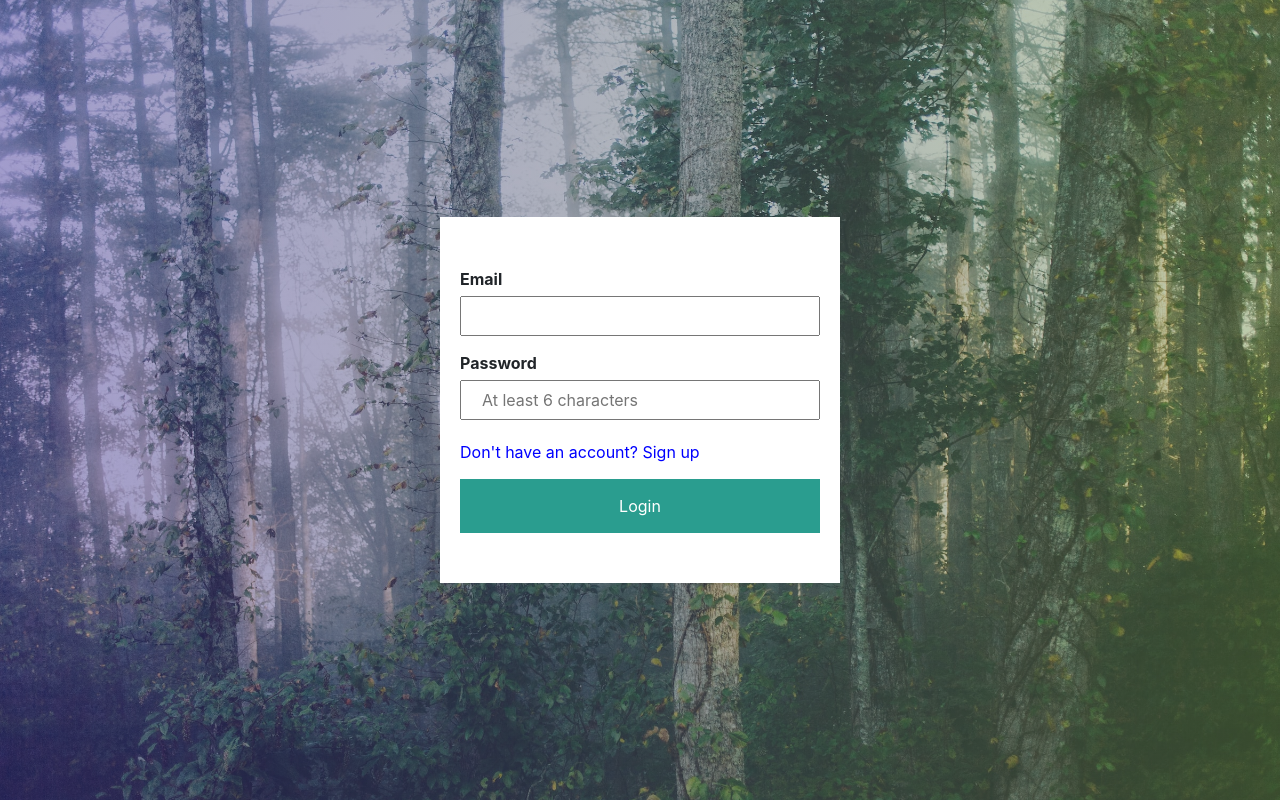
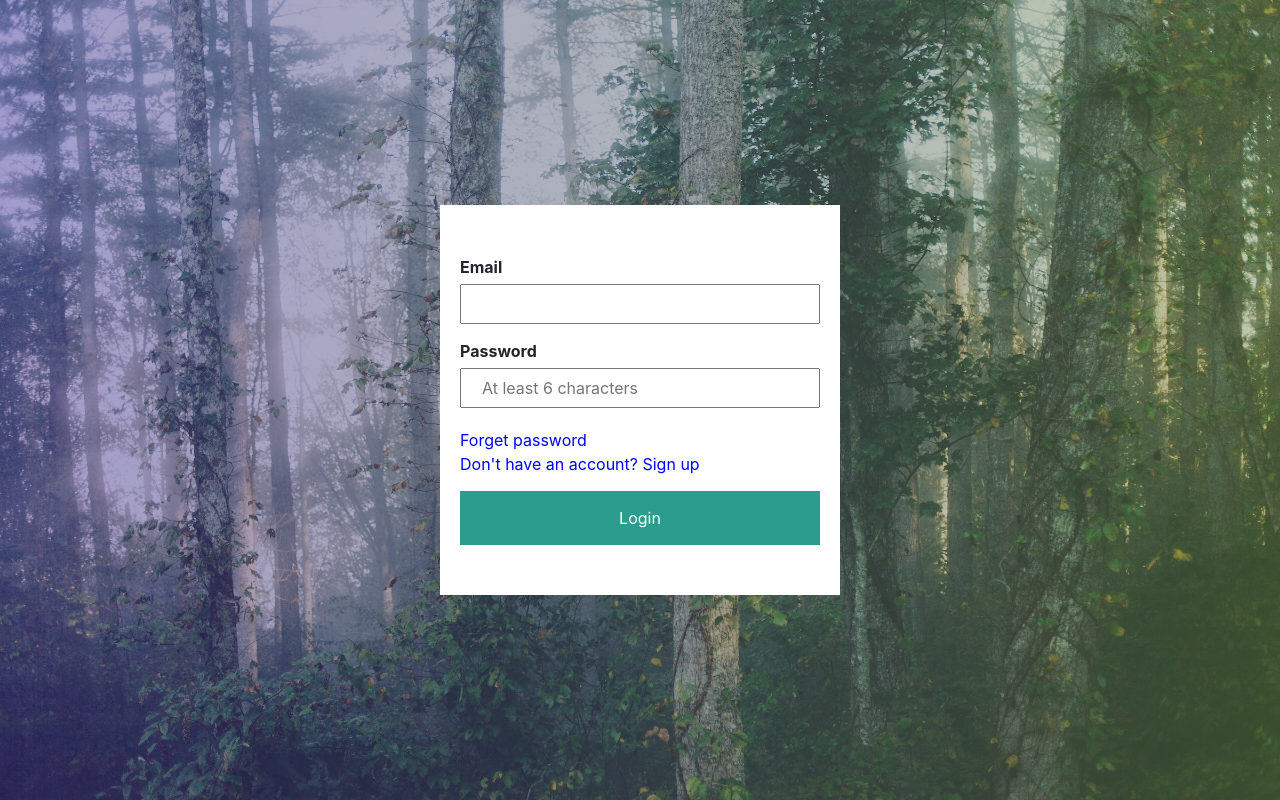
Before and after one commit to Safi100/e_commerce-app, a React (Create React App) app in the folder frontend/: page /login in a window 1280 px wide. Built offline with nearby package versions, Linux system fonts and the light colour scheme.

Commit message:
modify login page

```diff
--- a/frontend/src/pages/login/Login.jsx
+++ b/frontend/src/pages/login/Login.jsx
@@ -53,6 +53,7 @@ const Login = () => {
             </div>
             {error &&  <div className='mt-4'><Alert severity="error">{error}!</Alert></div>}
             <div className='RegBtn_div'>
+              <div><a href="/forget-password">Forget password</a></div>
               <a href="/register">Don't have an account? Sign up</a>
               <button className='RegBtn' type='submit'>Login</button>
             </div>
```
